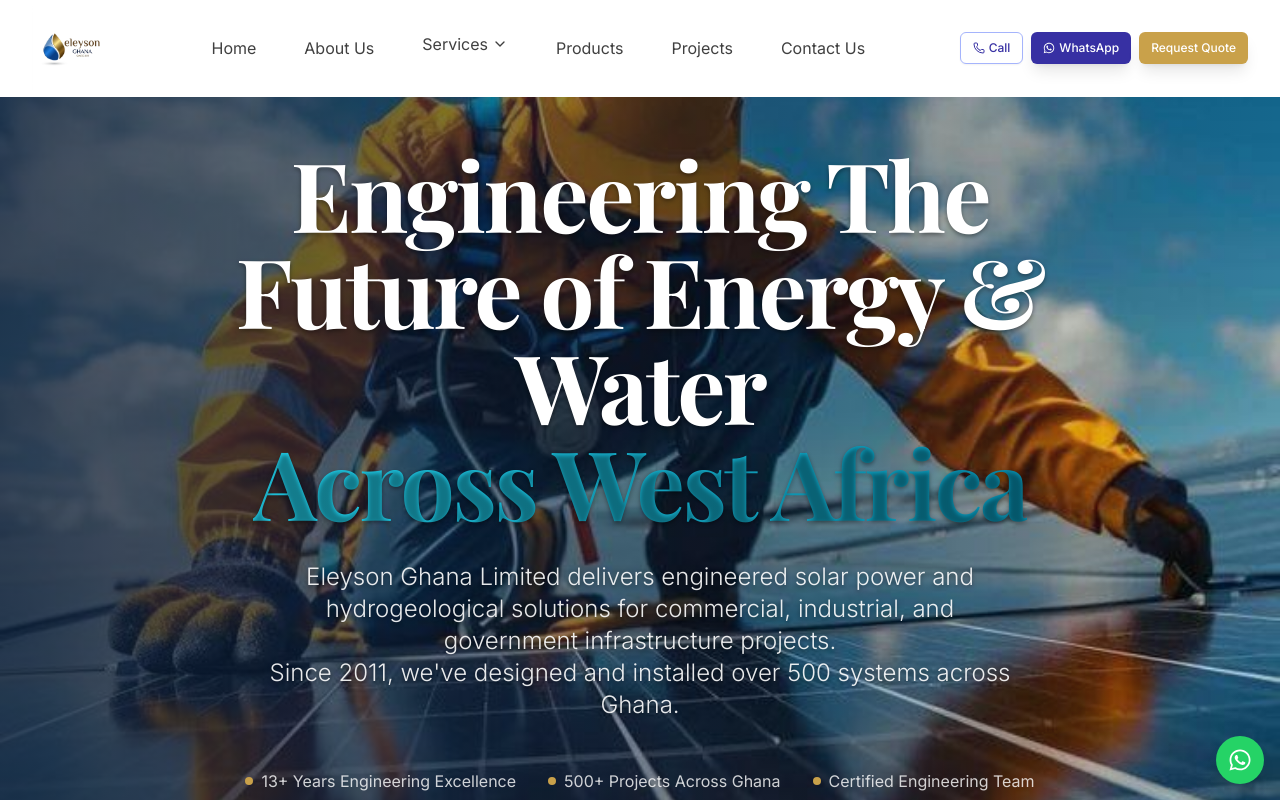
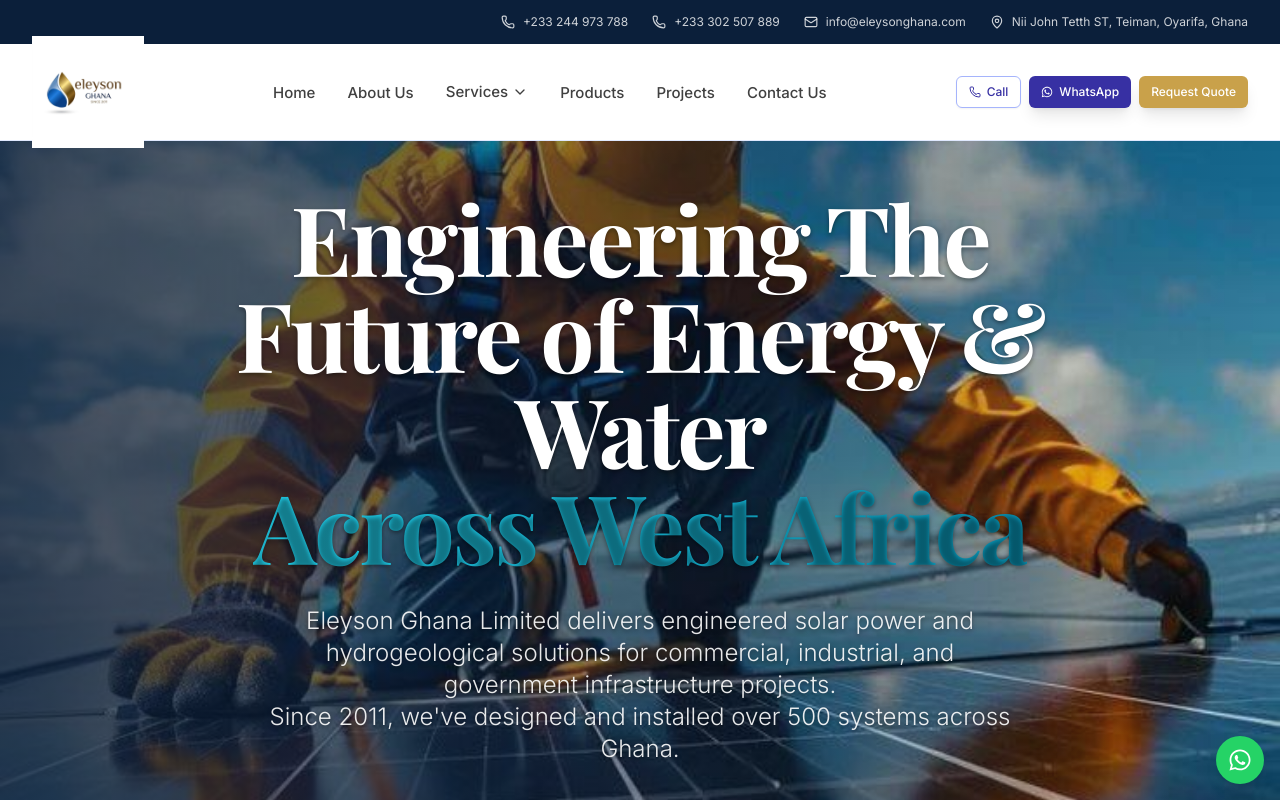
Before and after one commit to dromorongit/EleysonGh, a Next.js app: page / in a window 1280 px wide. Shown: the top 800 px of the page. Built offline with nearby package versions, Linux system fonts and the light colour scheme.

Commit message:
Another commit

```diff
--- a/src/components/Footer.tsx
+++ b/src/components/Footer.tsx
@@ -142,48 +142,6 @@
             </ul>
           </div>
 
-          {/* Contact & CTA */}
-          <div className="space-y-4 pr-8 border-r border-gold/10 last:border-r-0">
-            <h3 className="font-semibold text-white mb-4 flex items-center">
-              <Phone className="w-5 h-5 mr-2 text-gold" aria-hidden="true" />
-              Contact Info
-            </h3>
-            <div className="space-y-3 text-sm">
-              <div className="flex items-start space-x-3">
-                <Phone className="w-4 h-4 text-gold mt-0.5 flex-shrink-0" aria-hidden="true" />
-                <div className="space-y-1">
-                  <p className="text-white/70">+233 244 973 788</p>
-                  <p className="text-white/70">+233 302 507 889</p>
-                  <p className="text-white/70">+233 204 981 687</p>
-                </div>
-              </div>
-              <div className="flex items-start space-x-3">
-                <Mail className="w-4 h-4 text-gold mt-0.5 flex-shrink-0" aria-hidden="true" />
-                <div className="space-y-1">
-                  <p className="text-white/70 break-words">info@eleysonghana.com</p>
-                </div>
-              </div>
-              <div className="flex items-start space-x-3">
-                <MapPin className="w-4 h-4 text-gold mt-0.5 flex-shrink-0" aria-hidden="true" />
-                <p className="text-white/70">
-                  Nii John Tetth ST, Teiman, Abokobi Road<br />
-                  Oyarifa, Ghana
-                </p>
-              </div>
-            </div>
-            <div className="pt-4 space-y-2">
-              <Link href="/request-a-quote">
-                <Button variant="gold" className="w-full">
-                  Request a Quote
-                </Button>
-              </Link>
-              <Button variant="outline" className="w-full border-white/20 text-white/70 hover:bg-white/10">
-                <MessageCircle className="w-4 h-4 mr-2" />
-                WhatsApp Us
-              </Button>
-            </div>
-          </div>
-
           {/* Newsletter */}
           <div className="space-y-4">
             <h3 className="font-semibold text-white mb-4 flex items-center">
--- a/src/components/Header.tsx
+++ b/src/components/Header.tsx
@@ -4,7 +4,7 @@
 import { usePathname } from "next/navigation";
 import Link from "next/link";
 import Image from "next/image";
-import { Menu, X, ChevronDown, Phone } from "lucide-react";
+import { Menu, X, ChevronDown, Phone, Mail, MapPin } from "lucide-react";
 import { FaWhatsapp } from "react-icons/fa";
 import { Button } from "./Button";
 import { cn } from "@/lib/utils";
@@ -29,6 +29,13 @@
   { name: "Contact Us", href: "/contact" },
 ];
 
+const contactInfo = [
+  { icon: Phone, text: "+233 244 973 788", href: "tel:+233244973788" },
+  { icon: Phone, text: "+233 302 507 889", href: "tel:+233302507889" },
+  { icon: Mail, text: "info@eleysonghana.com", href: "mailto:info@eleysonghana.com" },
+  { icon: MapPin, text: "Nii John Tetth ST, Teiman, Oyarifa, Ghana", href: "#" },
+];
+
 export function Header() {
   const [mobileMenuOpen, setMobileMenuOpen] = useState(false);
   const [servicesOpen, setServicesOpen] = useState(false);
@@ -40,35 +47,61 @@
     const handleScroll = () => {
       setIsScrolled(window.scrollY > 50);
     };
-    window.addEventListener('scroll', handleScroll);
-    return () => window.removeEventListener('scroll', handleScroll);
+    window.addEventListener("scroll", handleScroll);
+    return () => window.removeEventListener("scroll", handleScroll);
   }, []);
 
   return (
-    <header className={cn("sticky top-0 z-50 transition-all duration-300 border-b", isScrolled || !isHome ? "bg-white shadow-lg backdrop-blur-md border-primary-100" : "bg-transparent backdrop-blur-sm border-transparent")} role="banner">
+    <header className={cn("sticky top-0 z-50 transition-all duration-300 border-b border-primary-100", isScrolled || !isHome ? "bg-white shadow-lg backdrop-blur-md" : "bg-white/95 backdrop-blur-sm")} role="banner">
+      {/* Top Contact Bar */}
+      <div className="hidden lg:block bg-navy text-white">
         <div className="container mx-auto px-4 sm:px-6 lg:px-8">
-        <div className="flex items-center justify-between h-[84px] lg:h-24">
+          <div className="flex items-center justify-end h-11 space-x-6 text-xs">
+            {contactInfo.map((item) => (
+              <a
+                key={item.text}
+                href={item.href}
+                className="flex items-center space-x-2 text-white/80 hover:text-gold transition-colors"
+              >
+                <item.icon className="w-3.5 h-3.5" aria-hidden="true" />
+                <span>{item.text}</span>
+              </a>
+            ))}
+          </div>
+        </div>
+      </div>
+
+      {/* Main Navigation Row */}
+      <div className="container mx-auto px-4 sm:px-6 lg:px-8">
+        <div className="flex items-center justify-between h-20 lg:h-24">
           {/* Logo */}
-           <div className="flex-shrink-0">
-              <Link href="/" className="flex items-center space-x-2" aria-label="Eleyson Ghana Limited - Home">
-                <Image src="/images/eleysonlogo.jpg" alt="Eleyson Ghana Limited logo" width={85} height={85} className="flex-shrink-0" />
+          <div className="flex-shrink-0 flex items-center">
+            <Link href="/" className="flex items-center -space-x-4 lg:-space-x-6" aria-label="Eleyson Ghana Limited - Home">
+              <Image
+                src="/images/eleysonlogo.jpg"
+                alt="Eleyson Ghana Limited logo"
+                width={140}
+                height={140}
+                className="h-20 w-auto lg:h-28 object-contain"
+                priority
+              />
             </Link>
           </div>
 
           {/* Desktop Navigation */}
-            <nav className="hidden lg:flex items-center space-x-6 xl:space-x-8" role="navigation" aria-label="Main navigation">
+          <nav className="hidden lg:flex items-center space-x-1 xl:space-x-2" role="navigation" aria-label="Main navigation">
             {navigation.map((item) => (
               <div key={item.name} className="relative">
                 {item.children ? (
                   <div
                     onMouseEnter={() => setServicesOpen(true)}
                     onMouseLeave={() => setServicesOpen(false)}
-                     className="pb-2"
+                    className="py-2"
                   >
                     <button
                       onFocus={() => setServicesOpen(true)}
                       onBlur={() => setServicesOpen(false)}
-                       className="flex items-center space-x-1 text-secondary-700 hover:text-primary-800 transition-colors focus:outline-none focus:ring-2 focus:ring-primary-500 focus:ring-offset-2 rounded px-2 py-1"
+                      className="flex items-center space-x-1 text-secondary-700 hover:text-primary-800 transition-colors focus:outline-none focus:ring-2 focus:ring-primary-500 focus:ring-offset-2 rounded px-3 py-2 text-[15px] font-medium"
                       aria-expanded={servicesOpen}
                       aria-haspopup="true"
                     >
@@ -78,7 +111,7 @@
 
                     {servicesOpen && (
                       <div
-                         className="absolute top-full left-0 w-64 bg-white rounded-lg shadow-lg border border-primary-100 py-2"
+                        className="absolute top-full left-0 w-64 bg-white rounded-lg shadow-xl border border-primary-100 py-2"
                         role="menu"
                         aria-label={`${item.name} submenu`}
                       >
@@ -86,7 +119,7 @@
                           <Link
                             key={child.name}
                             href={child.href}
-                             className="block px-4 py-2 text-sm text-secondary-700 hover:bg-primary-50 hover:text-primary-800 focus:outline-none focus:bg-primary-50"
+                            className="block px-5 py-2.5 text-sm text-secondary-700 hover:bg-primary-50 hover:text-primary-800 focus:outline-none focus:bg-primary-50"
                             role="menuitem"
                           >
                             {child.name}
@@ -98,7 +131,7 @@
                 ) : (
                   <Link
                     href={item.href}
-                     className="text-secondary-700 hover:text-primary-800 transition-colors focus:outline-none focus:ring-2 focus:ring-primary-500 focus:ring-offset-2 rounded px-2 py-1"
+                    className="text-secondary-700 hover:text-primary-800 transition-colors focus:outline-none focus:ring-2 focus:ring-primary-500 focus:ring-offset-2 rounded px-3 py-2 text-[15px] font-medium"
                   >
                     {item.name}
                   </Link>
@@ -109,14 +142,16 @@
 
           {/* CTA Buttons */}
           <div className="hidden lg:flex items-center space-x-2">
+            <a href="tel:+233244973788" aria-label="Call us">
               <Button variant="outline" size="sm" className="px-3 py-1.5 text-xs">
-               <Phone className="w-3 h-3 mr-1" aria-hidden="true" />
+                <Phone className="w-3 h-3 mr-1.5" aria-hidden="true" />
                 <span className="sr-only">Call us</span>
                 Call
               </Button>
+            </a>
             <a href="https://wa.me/233244973788" target="_blank" rel="noopener noreferrer">
               <Button size="sm" className="px-3 py-1.5 text-xs">
-                 <FaWhatsapp className="w-3 h-3 mr-1" aria-hidden="true" />
+                <FaWhatsapp className="w-3 h-3 mr-1.5" aria-hidden="true" />
                 <span className="sr-only">WhatsApp us</span>
                 WhatsApp
               </Button>
@@ -181,10 +216,12 @@
               </div>
             ))}
             <div className="pt-4 border-t border-gold/20 space-y-3">
+              <a href="tel:+233244973788" aria-label="Call us">
                 <Button variant="outline" className="w-full justify-center">
                   <Phone className="w-4 h-4 mr-2" aria-hidden="true" />
                   Call Now
                 </Button>
+              </a>
               <a href="https://wa.me/233244973788" target="_blank" rel="noopener noreferrer">
                 <Button className="w-full justify-center">
                   <FaWhatsapp className="w-4 h-4 mr-2" aria-hidden="true" />
```
Lines whose indentation alone changed are shown as unchanged.
